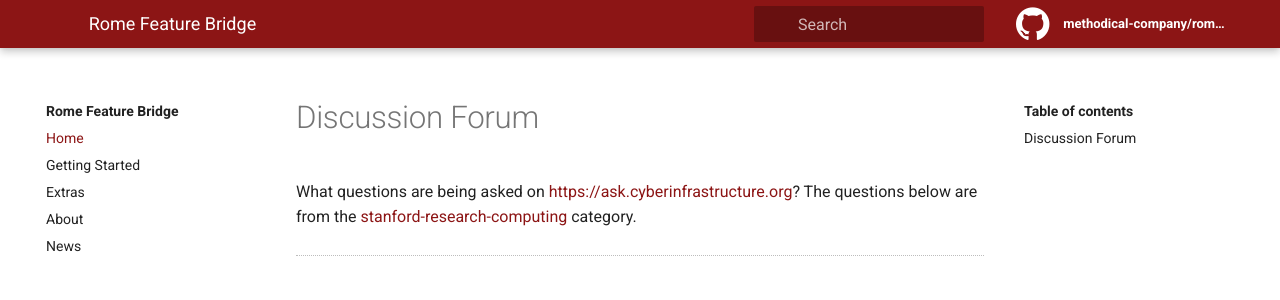
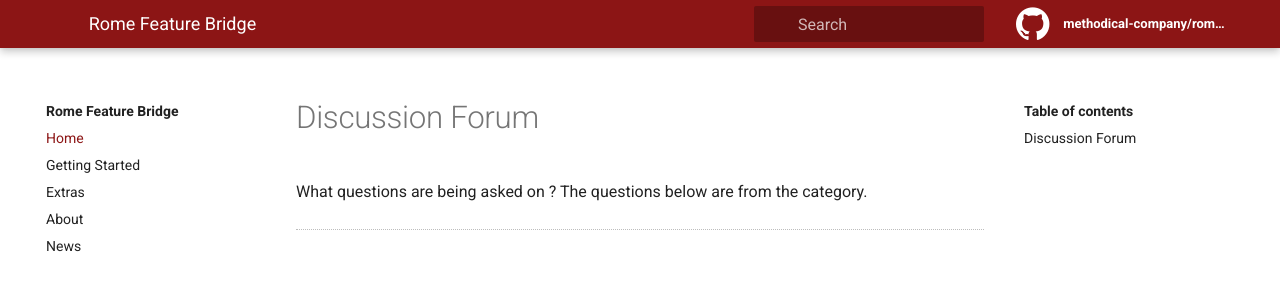
Before and after one commit to methodical-company/rome, a Jekyll site: the page built from docs/pages/forum.md, in a window 1280 px wide and 900 px high. Shown: the top 300 px of the window. Built offline with Jekyll 4.4.1, drawn with Linux system fonts in a browser that asks for light colours; a script that is not in the unit is left out; some of the changed lines change nothing that is shown.

Commit message:
disable discourse

```diff
--- a/docs/_config.yml
+++ b/docs/_config.yml
@@ -55,10 +55,10 @@
 # Add a page at /forum to list a set of discourse topics. The site needs
 # to enable "embed topics" setting
 # https://meta.discourse.org/t/embedding-a-list-of-discourse-topics-in-another-site/125911
-discourse_site: "https://ask.cyberinfrastructure.org"
-discourse_per_page: 10
-discourse_category: "stanford-research-computing"
-discourse_tags: null # comma separated string, leave null to not filter
+#discourse_site: "https://ask.cyberinfrastructure.org"
+#discourse_per_page: 10
+#discourse_category: "stanford-research-computing"
+#discourse_tags: null # comma separated string, leave null to not filter
 
 accentColor: red # purple, green, etc.
 themeColor: red # purple, green, blue, orange, purple, grey
```
